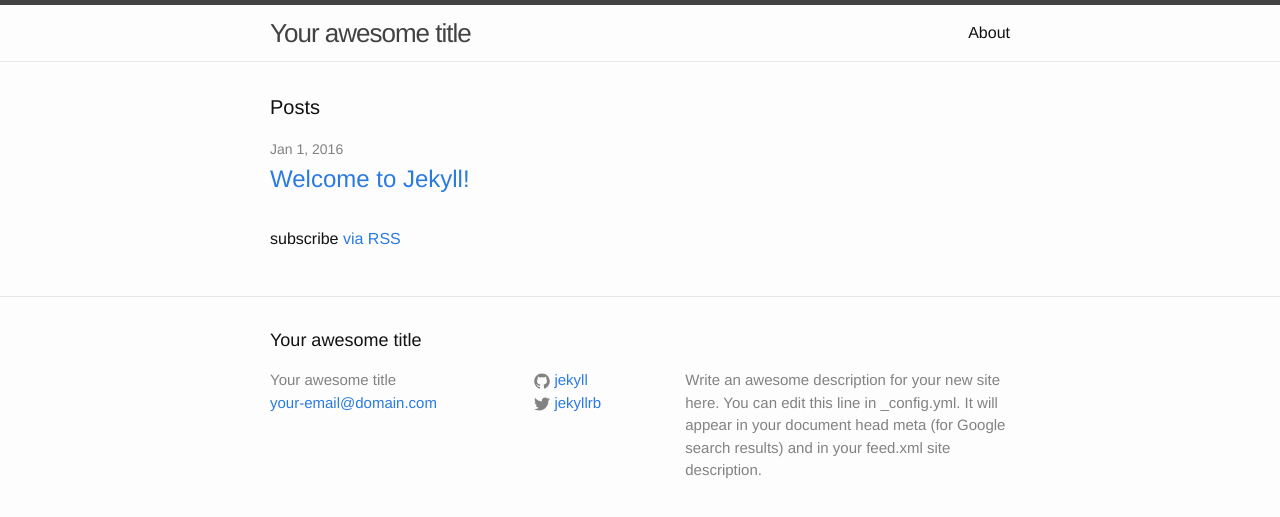
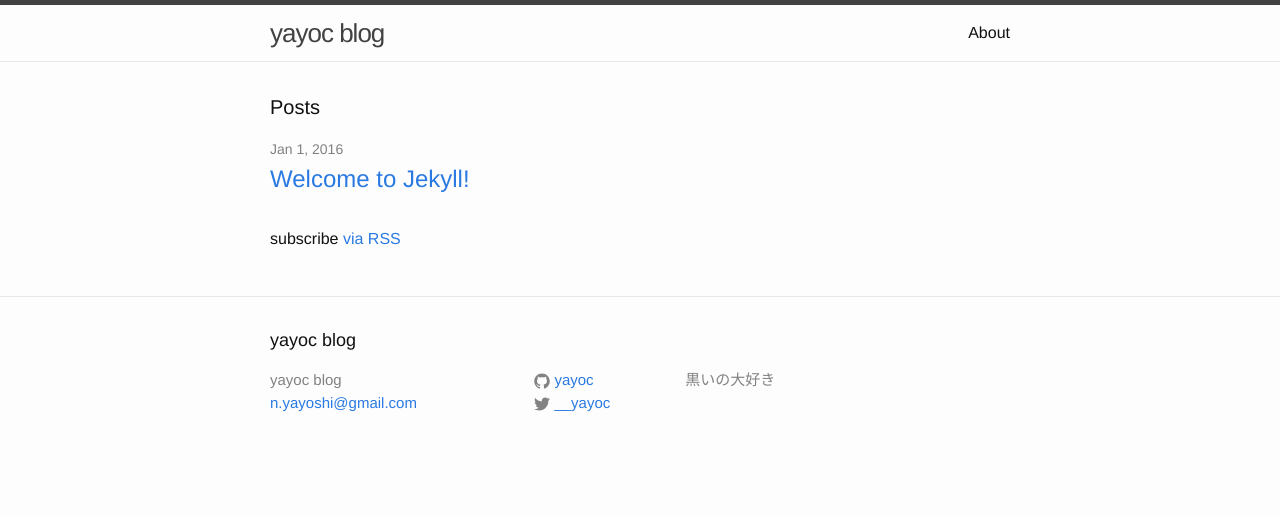
Before and after one commit to yayoc/yayoc.github.io, a Jekyll site: the page built from index.html, in a window 1280 px wide. Shown: the top 517 px of the page. Built offline with Jekyll 4.4.1, drawn with Linux system fonts in a browser that asks for light colours.

Commit message:
Updated config file.

```diff
--- a/_config.yml
+++ b/_config.yml
@@ -6,16 +6,14 @@
 # 'jekyll serve'. If you change this file, please restart the server process.
 
 # Site settings
-title: Your awesome title
-email: your-email@domain.com
+title: yayoc blog
+email: n.yayoshi@gmail.com
 description: > # this means to ignore newlines until "baseurl:"
-  Write an awesome description for your new site here. You can edit this
-  line in _config.yml. It will appear in your document head meta (for
-  Google search results) and in your feed.xml site description.
+  黒いの大好き
 baseurl: "" # the subpath of your site, e.g. /blog
-url: "http://yourdomain.com" # the base hostname & protocol for your site
-twitter_username: jekyllrb
-github_username:  jekyll
+url: "http://yayoc.github.io/" # the base hostname & protocol for your site
+twitter_username: __yayoc
+github_username:  yayoc
 
 # Build settings
 markdown: kramdown
```
